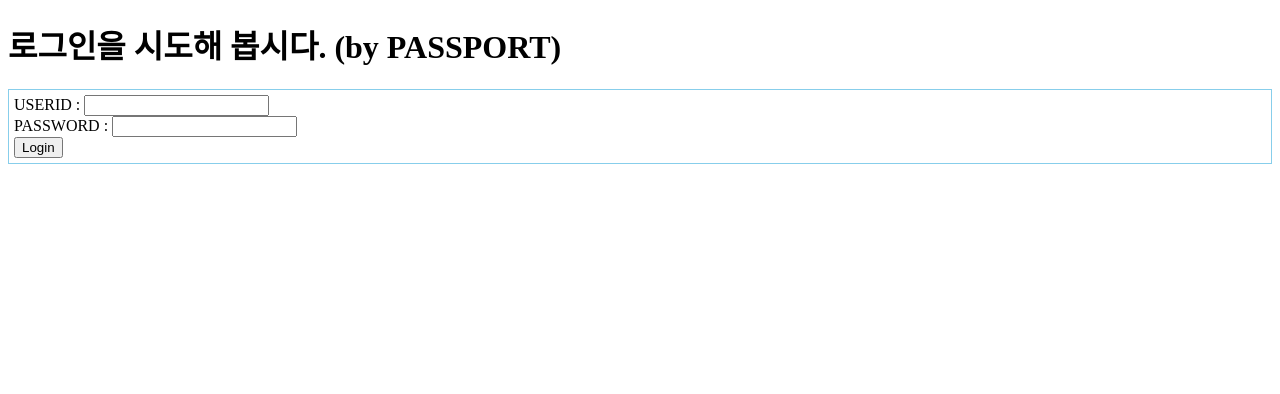
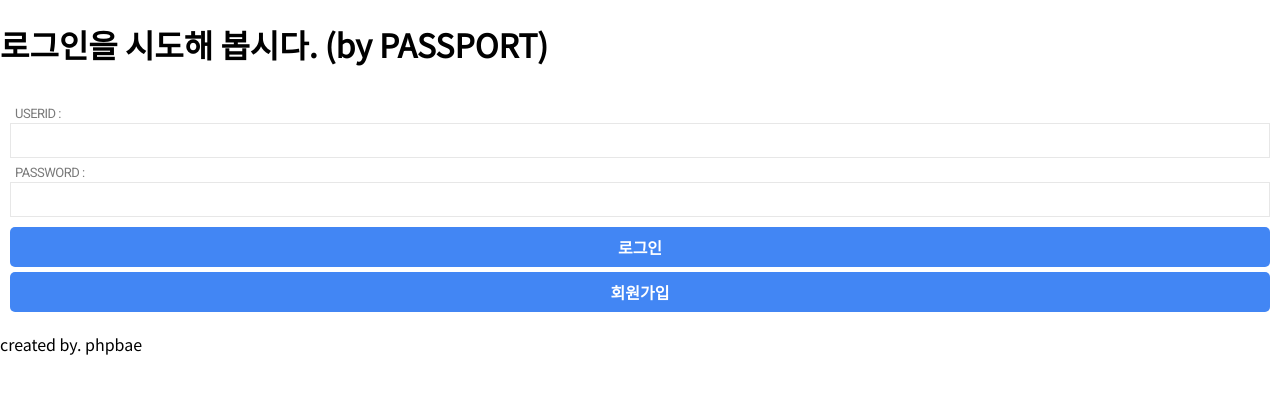
Before and after one commit to rebch86/node-koa, a website: page src/pages/index.html in a window 1280 px wide. Drawn offline with Linux system fonts and the light colour scheme.

```diff
--- a/package.json
+++ b/package.json
@@ -22,9 +22,11 @@
     "koa": "^2.7.0",
     "koa-bodyparser": "^4.2.1",
     "koa-logger": "^3.2.0",
+    "koa-mount": "^4.0.0",
     "koa-passport": "^4.1.3",
     "koa-router": "^7.4.0",
     "koa-session": "^5.11.0",
+    "koa-static": "^5.0.0",
     "mysql": "^2.17.1",
     "mysql2": "^1.6.5",
     "passport-jwt": "^4.0.0",
--- /dev/null
+++ b/public/css/index.css
@@ -0,0 +1,85 @@
+@import url('https://fonts.googleapis.com/css?family=Noto+Sans+KR|Roboto&display=swap');
+
+* {
+    font-family: 'Noto Sans KR', 'Roboto', sans-serif;
+}
+
+body {
+    margin: 0;
+    padding: 0;
+    min-width: 360px;
+}
+
+a {
+    text-decoration: none;
+}
+
+.form-wrap {
+    display: flex;
+    flex-direction: row;
+    flex-wrap: wrap;
+    align-items: center;
+    justify-content: center;
+    padding: 10px;
+}
+
+.form-wrap > div{
+    flex-basis: 100%;
+}
+
+.input-title > span{
+    font-family: 'Roboto';
+    font-size: 13px;
+    font-weight: 500;
+    letter-spacing: -0.5px;
+    padding-left: 5px;
+    color :#7a7a7a;
+}
+
+input[type=text] {
+    display: block;
+    width: 100%;
+    height: 35px;
+    font-size: 14px;
+    font-weight: 300;
+    padding: 0 15px;
+    box-sizing: border-box;
+    border: 1px solid #e7e7e7;
+}
+
+input[type=password] {
+    display: block;
+    width: 100%;
+    height: 35px;
+    font-size: 14px;
+    font-weight: 300;
+    padding: 0 15px;
+    box-sizing: border-box;
+    border: 1px solid #e7e7e7;
+}
+
+
+.btn-wrap {
+    padding: 5px 0;
+}
+
+.btn-basic {
+    border: none;
+    padding: 8px;
+    display: block;
+    width: 100%;
+    font-size: 16px;
+    font-weight: 600;
+    border-radius: 5px;
+    text-decoration: none;
+    cursor: pointer;
+    background-color: #4286f4;
+    color: #ffffff;
+    outline:none;
+    box-sizing: border-box;
+    margin: 5px 0;
+}
+
+.btn-basic:hover {
+    background-color: #2e61b2;
+}
--- /dev/null
+++ b/public/css/register.css
@@ -0,0 +1,192 @@
+@import url('https://fonts.googleapis.com/css?family=Noto+Sans+KR|Roboto&display=swap');
+
+* {
+    font-family: 'Noto Sans KR', 'Roboto', sans-serif;
+}
+
+body {
+    margin: 0;
+    padding: 0;
+    min-width: 360px;
+}
+
+a {
+    text-decoration: none;
+}
+
+h2 {
+    margin: 0;
+}
+
+.register-wrap {
+    display: flex;
+    flex-direction: row;
+    align-items: center;
+    justify-content: center;
+    flex-wrap: wrap;
+}
+
+.wrap-title {
+    flex-basis: 100%;
+    text-align: center;
+}
+
+.wrap-title h2 {
+    font-weight: 300;
+    font-size: 28px;
+    letter-spacing: -.5px;
+    border-bottom: 1px solid #cdcdcd;
+}
+
+.form-wrap {
+    flex-basis: 100%;
+    display: flex;
+    flex-direction: row;
+    flex-wrap: wrap;
+    align-items: center;
+    justify-content: center;
+    padding: 10px;
+}
+
+.form-wrap > div {
+    flex-basis: 100%;
+}
+
+.input-title > span {
+    font-family: 'Roboto';
+    font-size: 13px;
+    font-weight: 500;
+    letter-spacing: -0.5px;
+    padding-left: 5px;
+    color: #7a7a7a;
+}
+
+.radio-wrap {
+    display: flex;
+    align-items: center;
+    flex-direction: row;
+    flex-wrap: wrap;
+}
+
+.radio-wrap > div {
+    padding: 0 5px;
+}
+
+.radio-wrap label {
+    font-size: 13px;
+    font-family: 'Roboto', sans-serif;
+    font-weight: 400;
+}
+
+input {
+    height: 30px;
+    font-size: 12px;
+    box-sizing: border-box;
+}
+
+input[type=text] {
+    display: block;
+    width: 100%;
+    font-weight: 300;
+    padding: 0 15px;
+    border: 1px solid #e7e7e7;
+}
+
+input[type=password] {
+    display: block;
+    width: 100%;
+    font-weight: 300;
+    padding: 0 15px;
+    border: 1px solid #e7e7e7;
+}
+
+input[type=number] {
+    display: block;
+    width: 100%;
+    font-weight: 300;
+    padding: 0 15px;
+    border: 1px solid #e7e7e7;
+}
+
+/* 라디오 버튼 원형 디스크 없애기. */
+input[type=radio] {
+    position: absolute;
+    width: 0;
+    height: 0;
+    overflow: hidden;
+    opacity: 0;
+    box-sizing: border-box;
+    padding: 0;
+}
+
+.radio-wrap input[type=radio] + label {
+    display: inline-block;
+    position: relative;
+    padding-left: 22px;
+    cursor: pointer;
+    -webkit-user-select: none;
+    -moz-user-select: none;
+    -ms-user-select: none;
+}
+
+/* 가짜 라디오 */
+.radio-wrap input[type=radio] + label:before {
+    content: '';
+    position: absolute;
+    left: 0;
+    top: 0;
+    width: 15px;
+    height: 15px;
+    text-align: center;
+    background: #fafafa;
+    border: 1px solid #cacece;
+    border-radius: 50%;
+    box-shadow: 0px 1px 2px rgba(0, 0, 0, 0.05), inset 0px -15px 10px -12px rgba(0, 0, 0, 0.05);
+}
+
+.radio-wrap input[type=radio] + label:active:before, .radio-wrap input[type="radio"]:checked + label:active:before {
+    box-shadow: 0 1px 2px rgba(0, 0, 0, 0.05), inset 0px 1px 3px rgba(0, 0, 0, 0.1);
+}
+
+.radio-wrap input[type=radio]:checked + label:before {
+    background: #E9ECEE;
+    border-color: #adb8c0;
+}
+
+/*체크 시.*/
+.radio-wrap input[type=radio]:checked + label:after {
+    content: '';
+    position: absolute;
+    top: 4px;
+    left: 4px;
+    width: 9px;
+    height: 9px;
+    background: #27b06e;
+    border-radius: 50%;
+    box-shadow: inset 0px 0px 10px rgba(0, 0, 0, 0.3);
+}
+
+.btn-wrap {
+    padding: 5px 0;
+}
+
+.btn-basic {
+    border: none;
+    padding: 8px;
+    display: block;
+    width: 100%;
+    font-size: 16px;
+    font-weight: 600;
+    border-radius: 5px;
+    text-decoration: none;
+    cursor: pointer;
+    background-color: #4286f4;
+    color: #ffffff;
+    outline: none;
+    box-sizing: border-box;
+    margin: 5px 0;
+}
+
+.btn-basic:hover {
+    background-color: #2e61b2;
+}
--- a/src/koaServer.js
+++ b/src/koaServer.js
@@ -1,6 +1,8 @@
 const dotenv = require('dotenv');
 dotenv.config();
 
+const KoaStatic = require('koa-static');
+const KoaMount = require('koa-mount');
 const Koa = require("koa");
 const logger = require('./logger/logger');
 const router = require('./router/index');
@@ -39,7 +41,7 @@
     .use(router.routes())
     .use(router.allowedMethods());
 
-
+app.use(KoaMount('/public', KoaStatic('./public')));
 
 // app.use(async ctx => {
 //     ctx.body = "<h1>First koa example !!</h1>";
--- a/src/pages/index.html
+++ b/src/pages/index.html
@@ -3,24 +3,34 @@
 <head>
     <meta charset="UTF-8">
     <title>Index</title>
+
+    <link rel="stylesheet" href="/public/css/index.css">
+
 </head>
 <body>
-
 <h1> 로그인을 시도해 봅시다. (by PASSPORT)</h1>
 <div>
     <form method="post" action="/login" name="formLogin" id="formLogin">
-        <div style="border: 1px solid skyblue; padding: 5px">
-            <div>
-                USERID :
+        <div class="form-wrap">
+            <div class="input-title">
+                <span>USERID :</span>
                 <input type="text" name="userId">
             </div>
-            <div>
-                PASSWORD :
+            <div class="input-title">
+                <span>PASSWORD :</span>
                 <input type="password" name="password">
             </div>
-            <button type="submit">Login</button>
+            <div class="btn-wrap">
+                <button type="submit" class="btn-basic">로그인</button>
+                <a href="/index/register">
+                    <button type="button" class="btn-basic">회원가입</button>
+                </a>
+            </div>
         </div>
     </form>
+    <div>
+        created by. phpbae
+    </div>
 </div>
 
 </body>
```
Also changed, not shown: src/pages/register.html (added, +90 -0 lines), src/router/index-router.js (+8 -0 lines), 1 other file.
